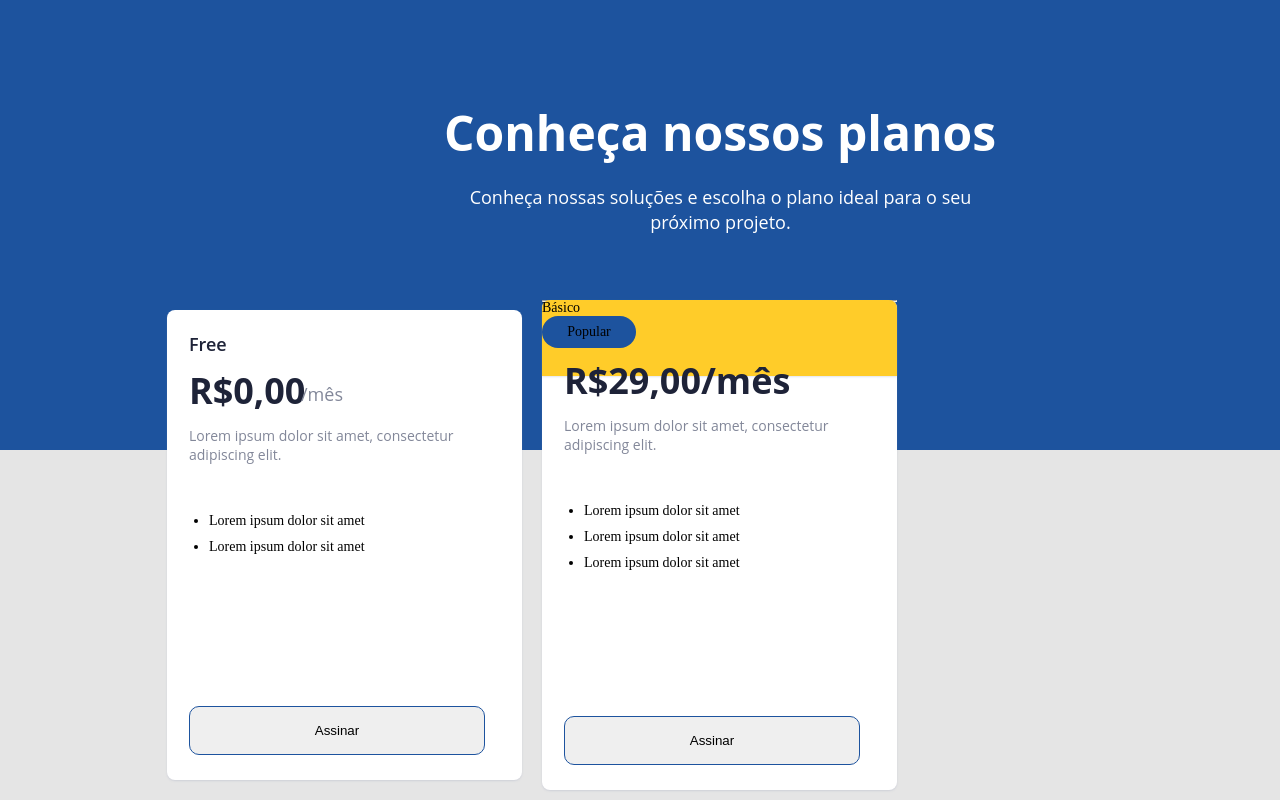
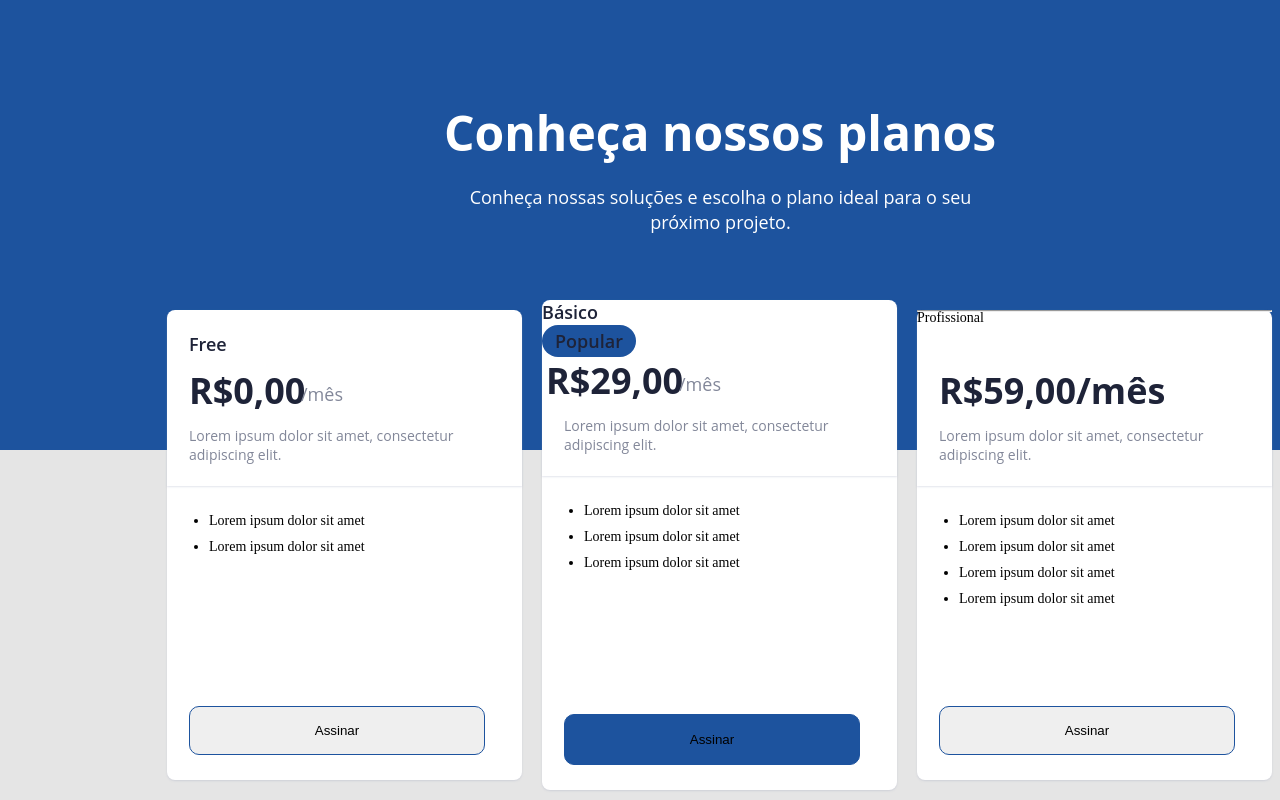
Before and after one commit to douglasabnovato/pricing-table, a plain HTML site: page index.html in a window 1280 px wide. Drawn offline with Linux system fonts and the light colour scheme.

Commit message:
estilizando os cards

```diff
--- a/index.html
+++ b/index.html
@@ -4,8 +4,12 @@
     <meta charset="UTF-8" />
     <meta http-equiv="X-UA-Compatible" content="IE=edge" />
     <meta name="viewport" content="width=device-width, initial-scale=1.0" />
-    <link rel="shortcut icon" href="./public/favicon-32x32.png" type="image/x-icon">
-    <link rel="manifest" href="./public/manifest.json">
+    <link
+      rel="shortcut icon"
+      href="./public/favicon-32x32.png"
+      type="image/x-icon"
+    />
+    <link rel="manifest" href="./public/manifest.json" />
     <title>Pricing Table</title>
     <link rel="stylesheet" href="./style.css" />
   </head>
@@ -20,11 +24,14 @@
       </div>
       <div class="container">
         <div class="pricefree">
-          <header>Free</header>
+          <div class="pricefree-conteiner">
+            <header>
+              <div class="pricefreetitle">Free</div>
               <span class="price">R$0,00 <span>/mês</span></span>
               <p class="intro">
                 Lorem ipsum dolor sit amet, consectetur adipiscing elit.
               </p>
+            </header>
             <span class="divider"></span>
             <ul>
               <li>Lorem ipsum dolor sit amet</li>
@@ -32,14 +39,22 @@
             </ul>
             <button>Assinar</button>
           </div>
+        </div>
         <div class="pricebasic">
           <div class="pricebasic-conteiner">
-            <header>Básico <span>Popular</span> </header>
-            <div class="price">R$29,00/mês</div>
+            <header>
+                <div class="pricebasictitle">
+                    Básico <span>Popular</span>
+                </div>
+                <span class="price">
+                    R$29,00
+                    <span>/mês</span>
+                </span>
                 <p class="intro">
                     Lorem ipsum dolor sit amet, consectetur adipiscing elit.
                 </p>
-            <hr />
+            </header>
+            <span class="divider"></span>
             <ul>
               <li>Lorem ipsum dolor sit amet</li>
               <li>Lorem ipsum dolor sit amet</li>
@@ -49,6 +64,7 @@
           </div>
         </div>
         <div class="priceprofissional">
+          <div class="priceprofissional-conteiner">
             <header>Profissional</header>
             <div class="price">R$59,00/mês</div>
             <p class="intro">
@@ -65,6 +81,7 @@
           </div>
         </div>
       </div>
+    </div>
     <script src="./main.js"></script>
   </body>
 </html>
--- a/style.css
+++ b/style.css
@@ -53,12 +53,26 @@ body {
     height: 470px;
     left: 167px;
     top: 310px;
+}
+
+.pricefree-conteiner {
+    position: absolute;
+    width: 355px;
+    height: 470px;
     background: #FFFFFF;
     box-shadow: 0px 1px 2px rgba(142, 150, 185, 0.25);
     border-radius: 8px;
 }
 
-.pricefree header {
+.pricefree-conteiner header {
+    position: absolute;
+    width: 355px;
+    height: 176px;
+    box-shadow: 0px 1px 2px rgba(142, 150, 185, 0.25);
+    border-radius: 8px 8px 0px 0px;
+}
+
+.pricefree-conteiner header .pricefreetitle{
     position: absolute;
     width: 51px;
     height: 25px;
@@ -72,7 +86,7 @@ body {
     color: #1E2338;
 }
 
-.pricefree .price {
+.pricefree-conteiner .price {
     position: absolute;
     width: 101px;
     height: 49px;
@@ -86,7 +100,7 @@ body {
     color: #1E2338;
 }
 
-.pricefree .price span {
+.pricefree-conteiner .price span {
     position: absolute;
     width: 42px;
     height: 25px;
@@ -100,7 +114,7 @@ body {
     color: #828799;
 }
 
-.pricefree .intro {
+.pricefree-conteiner .intro {
     position: absolute;
     width: 291px;
     height: 38px;
@@ -114,17 +128,7 @@ body {
     color: #828799;
 }
 
-.pricefree divider {
-    position: absolute;
-    width: 295px;
-    height: 1px;
-    left: 197px;
-    top: 502px;
-    background: red;
-    color: red;
-}
-
-.pricefree ul {
+.pricefree-conteiner ul {
     position: absolute;
     width: 294px;
     height: 58px;
@@ -132,11 +136,11 @@ body {
     top: 193px;
 }
 
-.pricefree ul li {
+.pricefree-conteiner ul li {
     margin-top: 10px;
 }
 
-.pricefree button {
+.pricefree-conteiner button {
     display: flex;
     flex-direction: row;
     justify-content: center;
@@ -169,15 +173,30 @@ body {
     border-radius: 8px;
 }
 
+
 .pricebasic-conteiner header {
-
     position: absolute;
     width: 355px;
-    height: 76px;
-
-    background: #FFCC29;
+    height: 176px;
     box-shadow: 0px 1px 2px rgba(142, 150, 185, 0.25);
     border-radius: 8px 8px 0px 0px;
+}
+
+.pricebasic-conteiner header .pricebasictitle{
+    height: 25px;
+    font-family: 'Open Sans';
+    font-style: normal;
+    font-weight: 600;
+    font-size: 18px;
+    line-height: 25px;
+    color: #1E2338;
+}
+
+.pricebasic-conteiner header .pricebasictitle span{
+    padding: 8px 24px;
+    height: 32px;
+    background: #1D539E;
+    border-radius: 40px;
 }
 
 .pricebasic-conteiner header span {
@@ -190,7 +209,6 @@ body {
     position: absolute;
     width: 94px;
     height: 32px;
-    background: #1D539E;
     border-radius: 40px;
 }
 
@@ -236,16 +254,6 @@ body {
     color: #828799;
 }
 
-.pricebasic divider {
-    position: absolute;
-    width: 295px;
-    height: 1px;
-    left: 197px;
-    top: 502px;
-    background: red;
-    color: red;
-}
-
 .pricebasic ul {
     position: absolute;
     width: 294px;
@@ -267,6 +275,119 @@ body {
     gap: 10px;
     position: absolute;
     width: 296px;
+    height: 51px;
+    left: 22px;
+    bottom: 25px;
+    border: 1px solid #1D539E;
+    border-radius: 10px;
+    background: #1D539E;
+}
+
+
+.priceprofissional {
+    position: absolute;
+    width: 355px;
+    height: 470px;
+    left: 917px;
+    top: 310px;
+}
+
+.priceprofissional-conteiner {
+    position: absolute;
+    width: 355px;
+    height: 470px;
+
+    background: #FFFFFF;
+    box-shadow: 0px 1px 2px rgba(142, 150, 185, 0.25);
+    border-radius: 8px;
+}
+
+.priceprofissional-conteiner header {
+    position: absolute;
+    width: 355px;
+    height: 176px;
+    box-shadow: 0px 1px 2px rgba(142, 150, 185, 0.25);
+    border-radius: 8px 8px 0px 0px;
+}
+
+.priceprofissional-conteiner header span {
+    display: flex;
+    flex-direction: row;
+    justify-content: center;
+    align-items: center;
+    padding: 8px 24px;
+    gap: 10px;
+    position: absolute;
+    width: 94px;
+    height: 32px;
+    background: #1D539E;
+    border-radius: 40px;
+}
+
+.priceprofissional .price {
+    position: absolute;
+    width: 101px;
+    height: 49px;
+    left: 22px;
+    top: 56px;
+    font-family: 'Open Sans';
+    font-style: normal;
+    font-weight: 700;
+    font-size: 36px;
+    line-height: 49px;
+    color: #1E2338;
+}
+
+.priceprofissional .price span {
+    position: absolute;
+    width: 42px;
+    height: 25px;
+    left: 112px;
+    top: 16px;
+    font-family: 'Open Sans';
+    font-style: normal;
+    font-weight: 400;
+    font-size: 18px;
+    line-height: 25px;
+    color: #828799;
+}
+
+.priceprofissional .intro {
+    position: absolute;
+    width: 291px;
+    height: 38px;
+    left: 22px;
+    top: 116px;
+    font-family: 'Open Sans';
+    font-style: normal;
+    font-weight: 400;
+    font-size: 14px;
+    line-height: 19px;
+    color: #828799;
+}
+
+
+.priceprofissional ul {
+    position: absolute;
+    width: 294px;
+    height: 58px;
+    left: 42px;
+    top: 193px;
+}
+
+.priceprofissional ul li {
+    margin-top: 10px;
+}
+
+.priceprofissional button {
+    display: flex;
+    flex-direction: row;
+    justify-content: center;
+    align-items: center;
+    padding: 12px 24px;
+    gap: 10px;
+    position: absolute;
+    width: 296px;
     height: 49px;
     left: 22px;
     bottom: 25px;
```
Lines whose indentation alone changed are shown as unchanged.
